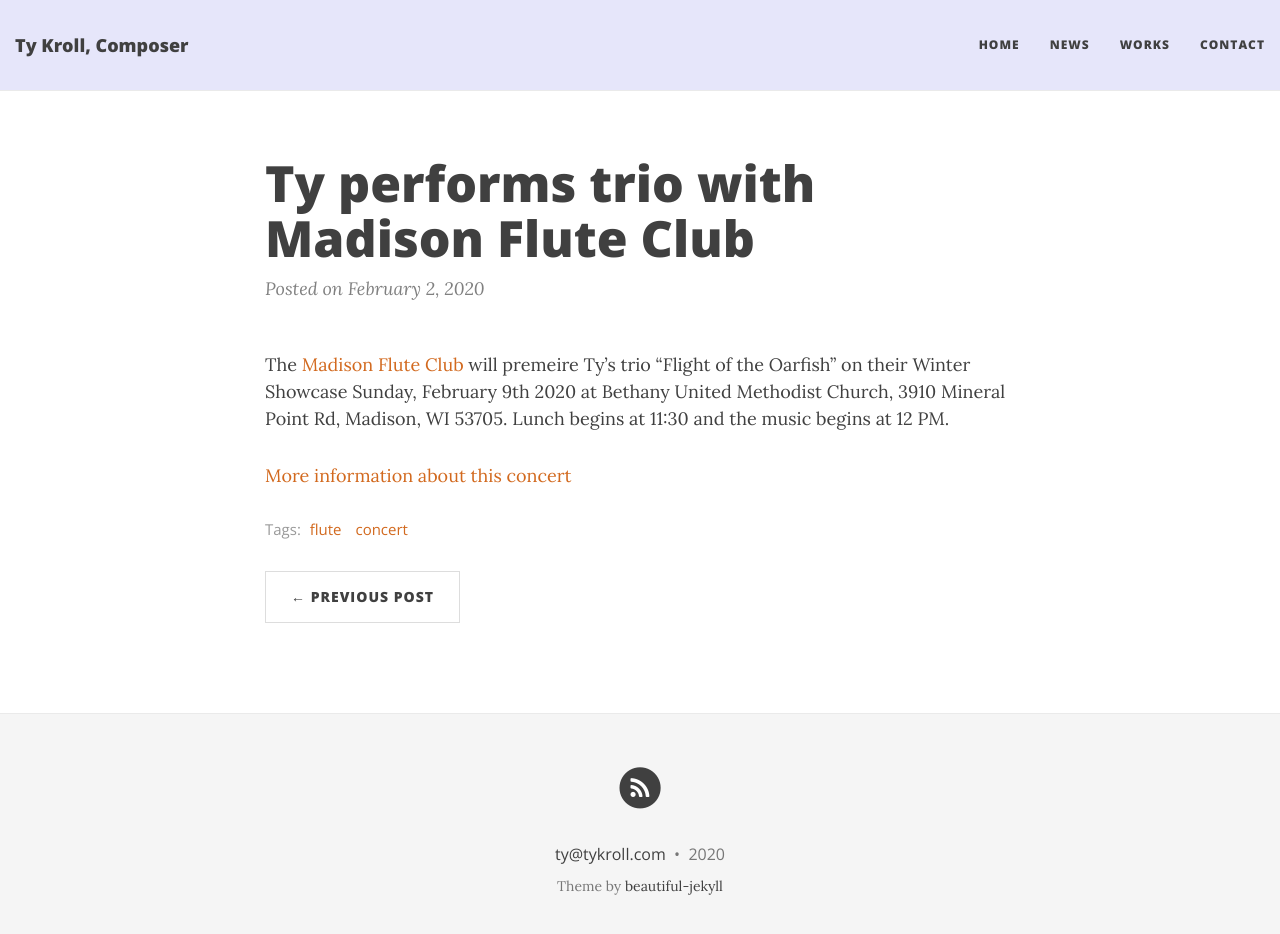
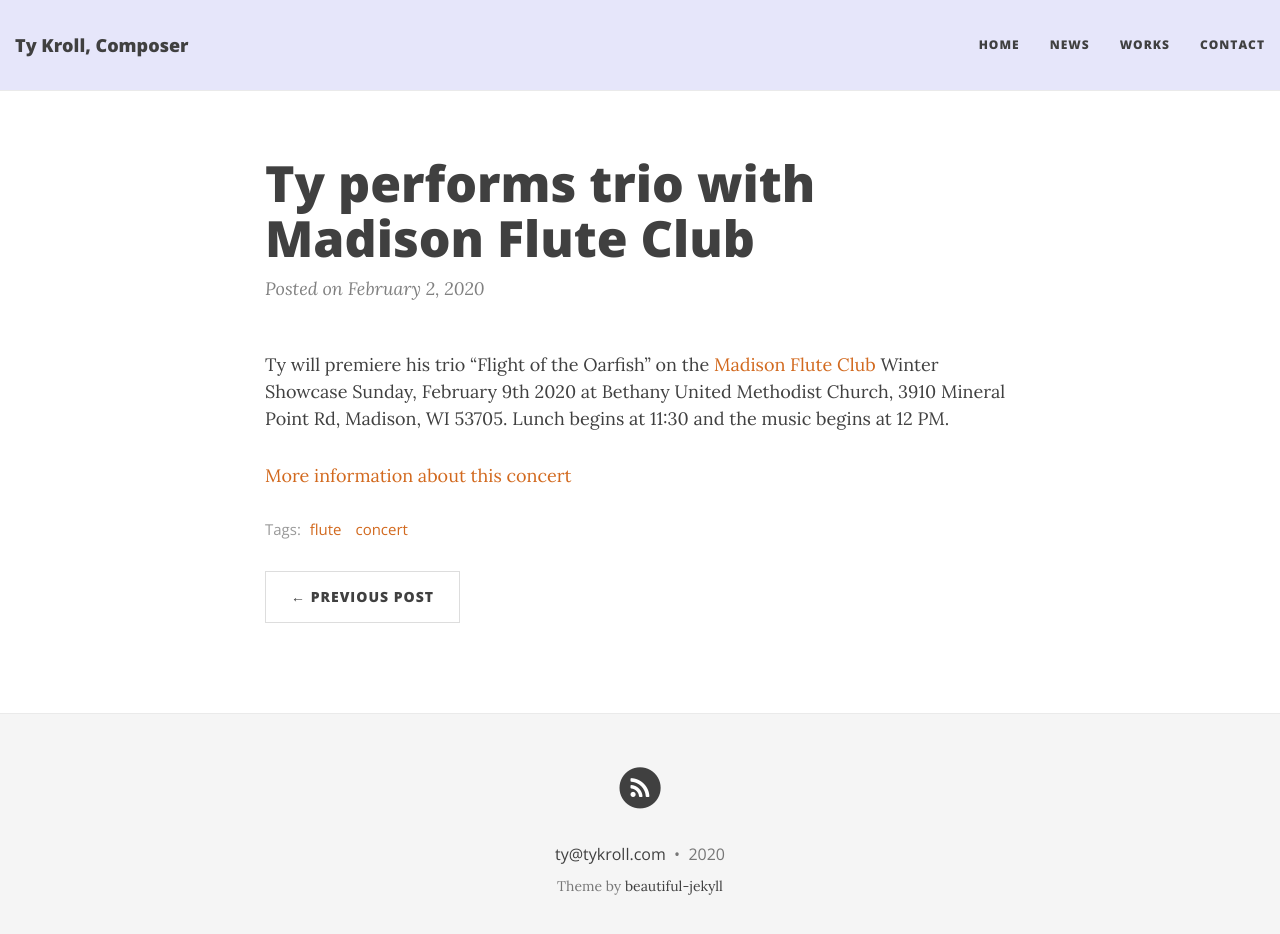
Before and after one commit to ctrueden/tykroll.com, a Jekyll site: the page built from _posts/2020-02-02-Madison-Flute-Club-Concert.md, in a window 1280 px wide and 947 px high. Shown: the top 934 px of the window. Built offline with Jekyll 4.4.1, drawn with Linux system fonts in a browser that asks for light colours; nearby versions of some CDN libraries.

Commit message:
Update 2020-02-02-Madison-Flute-Club-Concert.md

```diff
--- a/_posts/2020-02-02-Madison-Flute-Club-Concert.md
+++ b/_posts/2020-02-02-Madison-Flute-Club-Concert.md
@@ -4,7 +4,7 @@ title: "Ty performs trio with Madison Flute Club"
 tags: [flute, concert]
 ---
 
-The [Madison Flute Club](https://madisonfluteclub.org/) will premeire Ty's trio "Flight of the Oarfish" on their Winter Showcase
+Ty will premiere his trio "Flight of the Oarfish" on the [Madison Flute Club](https://madisonfluteclub.org/) Winter Showcase
 Sunday, February 9th 2020 at Bethany United Methodist Church, 3910 Mineral Point Rd, Madison, WI 53705.
 Lunch begins at 11:30 and the music begins at 12 PM.
 
```
